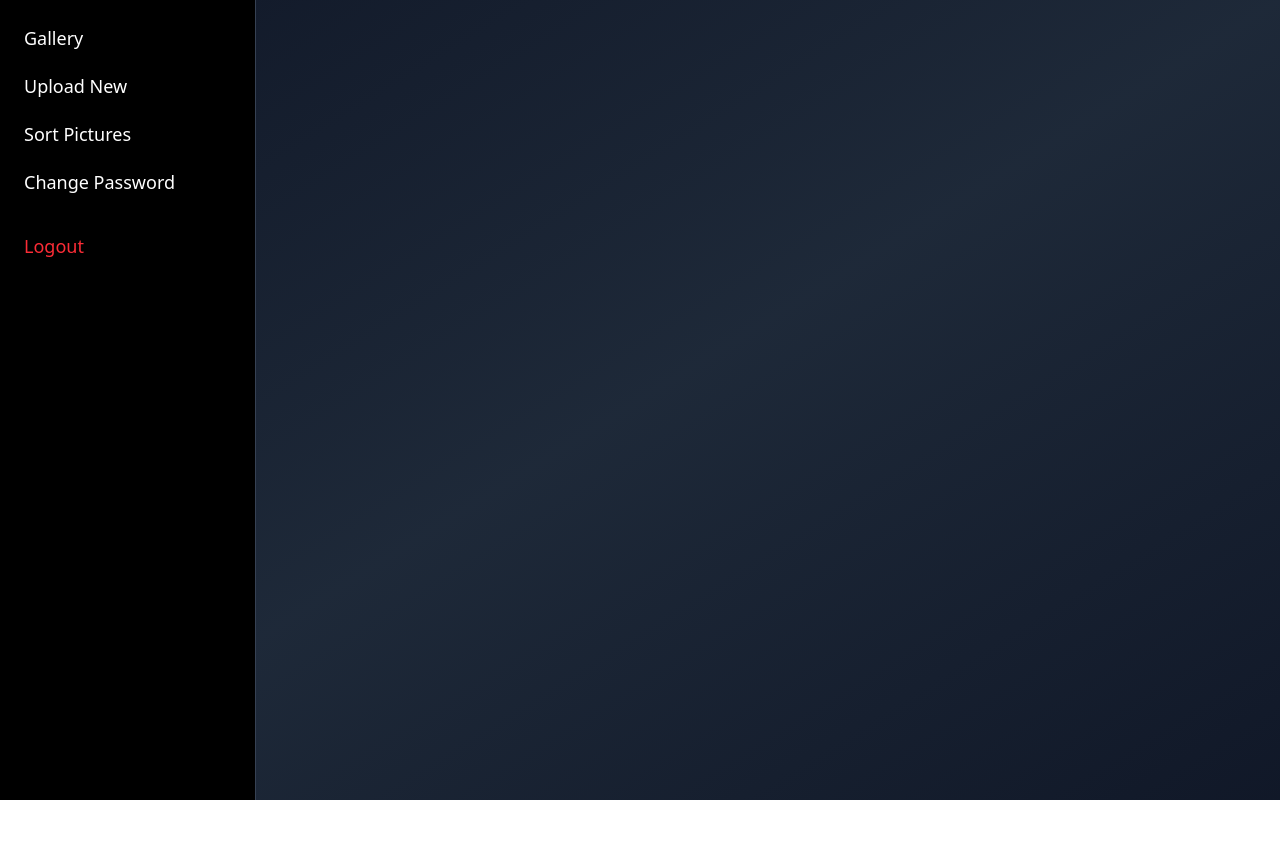
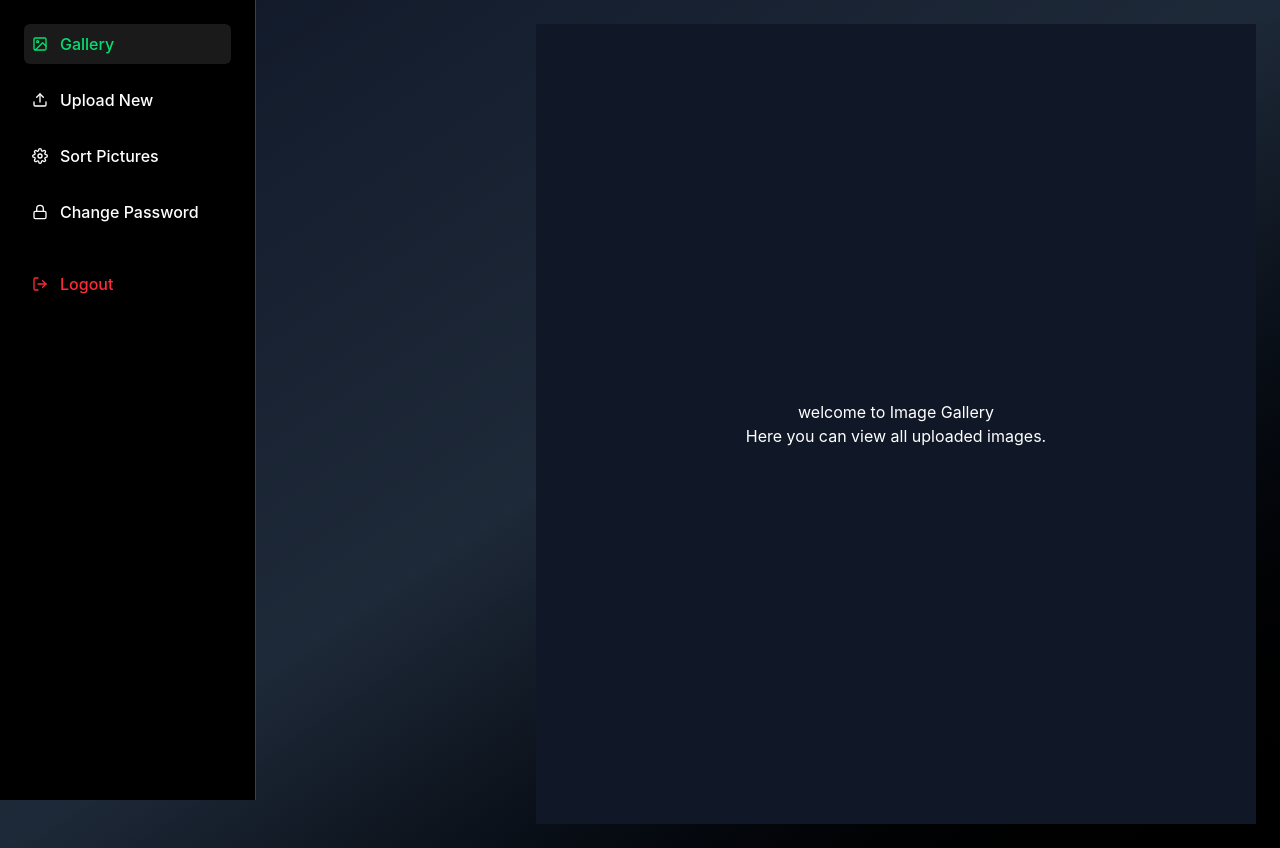
Before and after one commit to minioncodes/ravikeblogs, a React (Vite) app in the folder client/: page /admin/dashboard in a window 1280 px wide. Before the commit the page ends 800 px from the top, so only its background shows below. Built offline with nearby package versions, Linux system fonts and the light colour scheme; sample sign-in values are in the browser's storage.

Commit message:
added some react icons in the sidebar

```diff
--- a/client/src/admin/AdminDashboard.jsx
+++ b/client/src/admin/AdminDashboard.jsx
@@ -1,6 +1,14 @@
 import React, { useEffect, useState } from "react";
 import { useNavigate } from "react-router-dom";
-import { FiMenu, FiX } from "react-icons/fi";
+import {
+  FiMenu,
+  FiX,
+  FiImage,
+  FiUpload,
+  FiSettings,
+  FiLock,
+  FiLogOut,
+} from "react-icons/fi";
 import Gallery from "./Gallery";
 import AddImages from "./AddImages";
 import ChangePassword from "./ChangePassword";
@@ -8,7 +16,7 @@ import ChangePassword from "./ChangePassword";
 const AdminDashboard = () => {
   const [loading, setLoading] = useState(true);
   const [adminEmail, setAdminEmail] = useState("");
-  const [activeSection, setActiveSection] = useState("home");
+  const [activeSection, setActiveSection] = useState("gallery");
   const [sidebarOpen, setSidebarOpen] = useState(false);
 
   const navigate = useNavigate();
@@ -34,14 +42,9 @@ const AdminDashboard = () => {
   const renderSection = () => {
     switch (activeSection) {
       case "gallery":
-        return (
-        <Gallery />
-
-        );
+        return <Gallery />;
       case "upload":
-        return (
-        <AddImages />
-        );
+        return <AddImages />;
       case "sort":
         return (
           <div>
@@ -50,9 +53,7 @@ const AdminDashboard = () => {
           </div>
         );
       case "change-password":
-        return (
-           <ChangePassword />
-        );
+        return <ChangePassword />;
       default:
         return null;
     }
@@ -60,53 +61,103 @@ const AdminDashboard = () => {
 
   if (loading) {
     return (
-      <div className="min-h-screen flex justify-center items-center bg-gray-100">
-        <div className="animate-spin rounded-full h-16 w-16 border-t-4 border-green-600 border-opacity-50"></div>
+      <div className="min-h-screen flex justify-center items-center bg-gray-900">
+        <div className="animate-spin rounded-full h-16 w-16 border-t-4 border-green-500 border-opacity-50"></div>
       </div>
     );
   }
 
   return (
-    <div className="min-h-screen flex flex-col md:flex-row bg-gradient-to-br from-gray-900 via-gray-800 to-gray-900 text-white">
+    <div className="min-h-screen font-[Inter] bg-gradient-to-br from-gray-900 via-gray-800 to-black text-white">
 
-
-      <div className="md:hidden flex items-center justify-between p-4 border-b border-gray-700 bg-black bg-opacity-40 backdrop-blur-lg">
+      <div className="md:hidden flex items-center justify-between p-4 border-b border-gray-700 bg-black bg-opacity-40 backdrop-blur-lg sticky top-0 z-40">
         <h2 className="text-xl font-bold text-green-400">Admin Panel</h2>
-        <button onClick={() => setSidebarOpen(!sidebarOpen)} className="text-white text-2xl">
+        <button
+          onClick={() => setSidebarOpen(!sidebarOpen)}
+          className="text-white text-2xl"
+        >
           {sidebarOpen ? <FiX /> : <FiMenu />}
         </button>
       </div>
 
+      <div className="flex">
 
         <aside
           className={`${
             sidebarOpen ? "block" : "hidden"
-        } md:block w-full md:w-64 h-full md:h-screen bg-black bg-opacity-30 backdrop-blur-lg border-r border-gray-700 p-6 fixed md:relative z-50`}
+          } md:block w-full md:w-64 h-screen bg-black bg-opacity-30 backdrop-blur-md border-r border-gray-700 p-6 fixed md:relative z-50 top-16 md:top-0 overflow-y-auto`}
         >
-        <nav className="space-y-5 text-lg font-medium">
-          <button onClick={() => { setActiveSection("gallery"); setSidebarOpen(false); }} className="block w-full text-left hover:text-green-400">
-             Gallery
+          <nav className="space-y-4 text-[16px] font-medium">
+            <button
+              onClick={() => {
+                setActiveSection("gallery");
+                setSidebarOpen(false);
+              }}
+              className={`flex items-center gap-3 w-full text-left px-2 py-2 rounded-md transition-all duration-200 ${
+                activeSection === "gallery"
+                  ? "text-green-400 bg-white/10"
+                  : "text-white hover:text-green-400 hover:bg-white/10"
+              }`}
+            >
+              <FiImage /> Gallery
             </button>
-          <button onClick={() => { setActiveSection("upload"); setSidebarOpen(false); }} className="block w-full text-left hover:text-green-400">
-            Upload New
+
+            <button
+              onClick={() => {
+                setActiveSection("upload");
+                setSidebarOpen(false);
+              }}
+              className={`flex items-center gap-3 w-full text-left px-2 py-2 rounded-md transition-all duration-200 ${
+                activeSection === "upload"
+                  ? "text-green-400 bg-white/10"
+                  : "text-white hover:text-green-400 hover:bg-white/10"
+              }`}
+            >
+              <FiUpload /> Upload New
             </button>
-          <button onClick={() => { setActiveSection("sort"); setSidebarOpen(false); }} className="block w-full text-left hover:text-green-400">
-            Sort Pictures
+
+            <button
+              onClick={() => {
+                setActiveSection("sort");
+                setSidebarOpen(false);
+              }}
+              className={`flex items-center gap-3 w-full text-left px-2 py-2 rounded-md transition-all duration-200 ${
+                activeSection === "sort"
+                  ? "text-green-400 bg-white/10"
+                  : "text-white hover:text-green-400 hover:bg-white/10"
+              }`}
+            >
+              <FiSettings /> Sort Pictures
             </button>
-          <button onClick={() => { setActiveSection("change-password"); setSidebarOpen(false); }} className="block w-full text-left hover:text-green-400">
-             Change Password
+
+            <button
+              onClick={() => {
+                setActiveSection("change-password");
+                setSidebarOpen(false);
+              }}
+              className={`flex items-center gap-3 w-full text-left px-2 py-2 rounded-md transition-all duration-200 ${
+                activeSection === "change-password"
+                  ? "text-green-400 bg-white/10"
+                  : "text-white hover:text-green-400 hover:bg-white/10"
+              }`}
+            >
+              <FiLock /> Change Password
             </button>
+
             <button
               onClick={handleLogout}
-            className="block text-left text-red-500 hover:text-red-400 w-full pt-4"
+              className="flex items-center gap-3 w-full text-left text-red-500 hover:text-red-400 px-2 pt-6"
             >
-            Logout
+              <FiLogOut /> Logout
             </button>
           </nav>
         </aside>
 
 
-      <main className="flex-1 p-6 md:ml-64 mt-16 md:mt-0">{renderSection()}</main>
+        <main className="flex-1 p-6 pt-20 md:pt-6 md:ml-64 transition-all duration-300">
+          <div className="max-w-6xl mx-auto">{renderSection()}</div>
+        </main>
+      </div>
     </div>
   );
 };
--- a/client/src/admin/ChangePassword.jsx
+++ b/client/src/admin/ChangePassword.jsx
@@ -20,7 +20,7 @@ function ChangePassword() {
   };
 
   return (
-    <div className="min-h-screen flex items-center justify-center bg-gradient-to-br from-gray-900 via-gray-800 to-black px-4">
+    <div className="flex items-center justify-center bg-gradient-to-br from-gray-900 via-gray-800 to-black px-4">
       <div className="w-full max-w-md backdrop-blur-md bg-white/10 border border-white/20 rounded-xl shadow-xl p-8">
         <h2 className="text-2xl font-semibold text-center mb-6 text-white">
           Change Password
```
Lines whose indentation alone changed are shown as unchanged.
